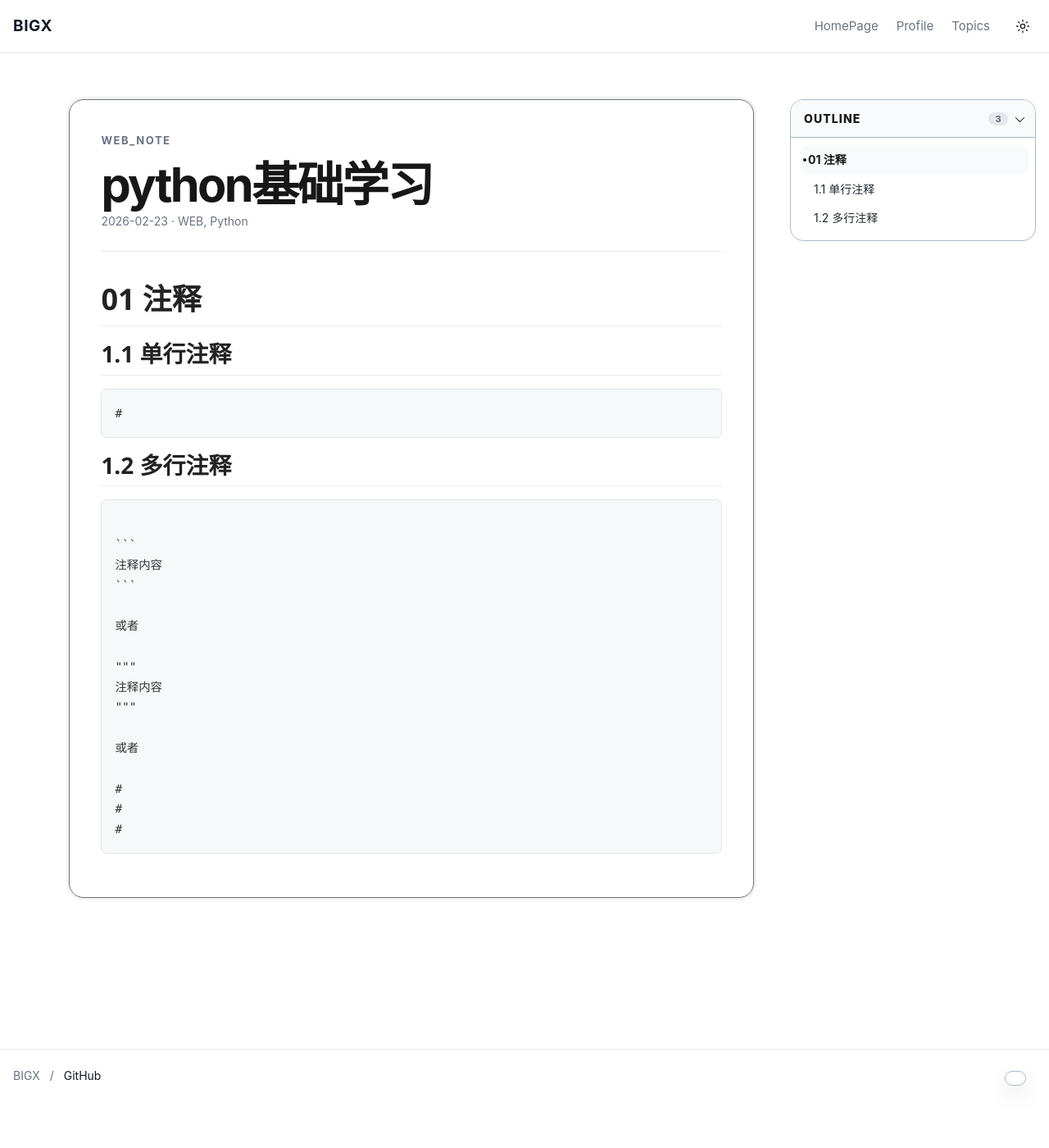
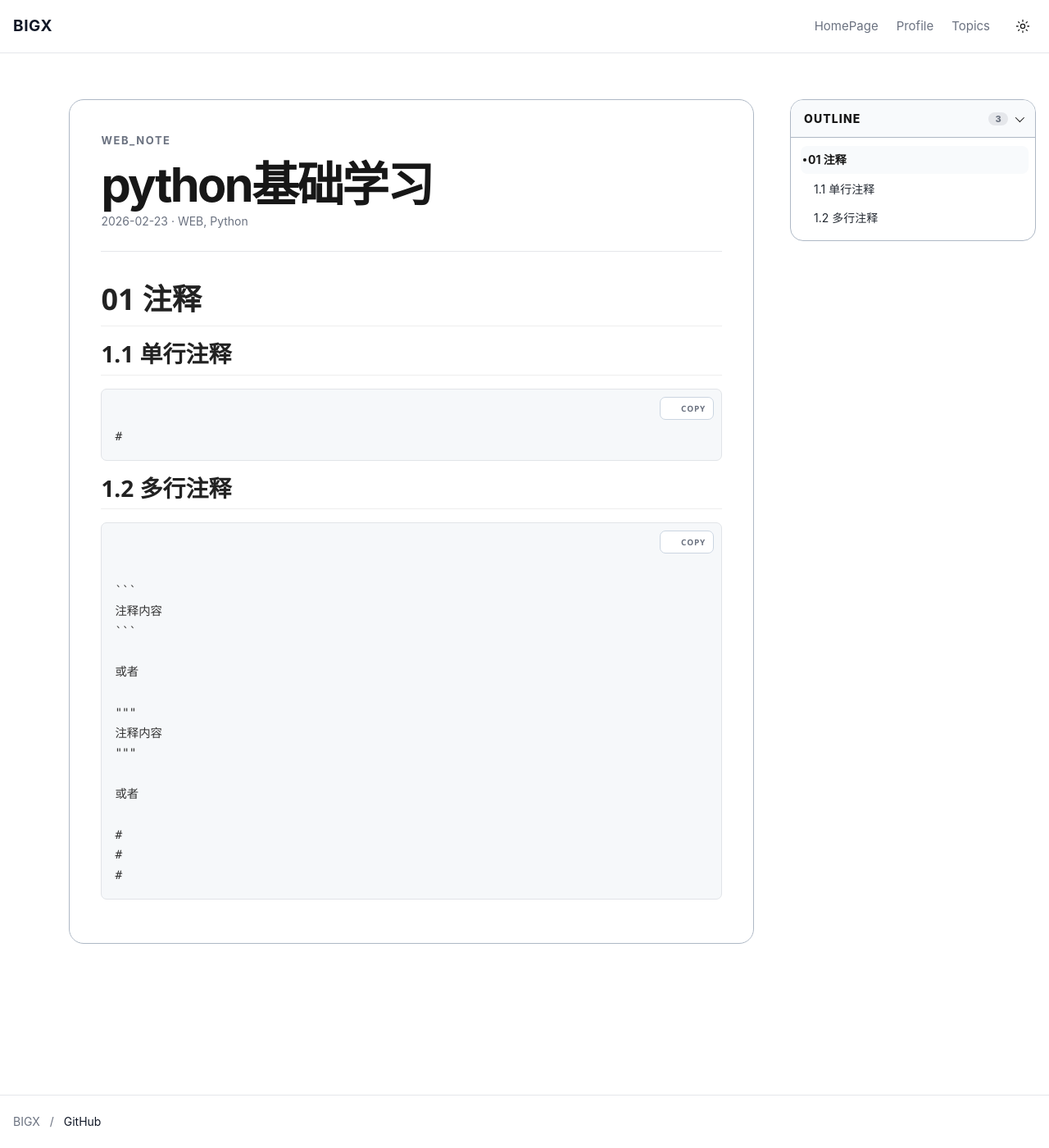
Before and after one commit to BIGX-bigx/BIGX-bigx.github.io, a Jekyll site: the page built from articles/Python/python基础学习.md, in a window 1280 px wide and 1400 px high. Shown: the whole window at 82% size. Built offline with Jekyll 4.4.1, drawn with Linux system fonts in a browser that asks for light colours.

Commit message:
Restore native scrolling and add code copy

```diff
--- a/_layouts/default.html
+++ b/_layouts/default.html
@@ -9,7 +9,7 @@
     <main class="container page-shell">
       {{ content }}
     </main>
-    <footer class="site-footer">
+    <footer class="site-footer{% if page.url == '/topics/' or page.url == '/profile/' %} site-footer-flush{% endif %}">
       <div class="container">
         <span>{{ site.title }}</span>
         <span class="footer-dot">/</span>
--- a/_layouts/post.html
+++ b/_layouts/post.html
@@ -33,7 +33,6 @@ layout: default
     <nav id="post-toc-list" aria-label="本页目录"></nav>
   </aside>
 </div>
-<div class="post-scroll-status" id="post-scroll-status" role="status" aria-live="polite"></div>
 
 <script>
   (function () {
@@ -42,9 +41,6 @@ layout: default
     var list = document.getElementById("post-toc-list");
     var toggle = document.getElementById("post-toc-toggle");
     var count = document.getElementById("post-toc-count");
-    var status = document.getElementById("post-scroll-status");
-    var postLayout = document.querySelector(".post-layout");
-    var desktop = window.matchMedia("(min-width: 901px)");
     if (!content || !toc || !list) return;
 
     var headings = Array.prototype.slice.call(content.querySelectorAll("h1, h2, h3"));
@@ -128,7 +111,7 @@ layout: default
       setActiveHeading(current.id);
     }
 
-    if (!desktop.matches) {
+    if (window.matchMedia("(max-width: 900px)").matches) {
       toggle.setAttribute("aria-expanded", "false");
       list.hidden = true;
     }
--- a/assets/css/style.css
+++ b/assets/css/style.css
@@ -423,7 +423,6 @@ a:hover {
   border: 1px solid var(--topic-line);
   border-radius: 18px;
   background: var(--surface);
-  transition: border-color 180ms ease, box-shadow 180ms ease;
 }
 
 .post-header h1 {
@@ -443,13 +442,6 @@ a:hover {
   border: 1px solid var(--topic-line);
   border-radius: 16px;
   background: color-mix(in srgb, var(--surface) 96%, transparent);
-  transition: border-color 180ms ease, box-shadow 180ms ease;
-}
-
-body[data-post-scroll-mode="article"] .post-layout .post,
-body[data-post-scroll-mode="outline"] .post-toc {
-  border-color: color-mix(in srgb, var(--text) 45%, var(--topic-line));
-  box-shadow: 0 0 0 3px color-mix(in srgb, var(--text) 5%, transparent);
 }
 
 .post-toc-toggle {
@@ -551,31 +543,6 @@ body[data-post-scroll-mode="outline"] .post-toc {
   }
 }
 
-.post-scroll-status {
-  position: fixed;
-  z-index: 30;
-  right: 28px;
-  bottom: 76px;
-  padding: 8px 12px;
-  border: 1px solid var(--topic-line);
-  border-radius: 999px;
-  background: color-mix(in srgb, var(--surface) 94%, transparent);
-  box-shadow: 0 10px 28px rgba(15, 23, 42, 0.1);
-  color: var(--text);
-  font-size: 11px;
-  font-weight: 800;
-  letter-spacing: 0.08em;
-  opacity: 0;
-  pointer-events: none;
-  transform: translateY(6px);
-  transition: opacity 180ms ease, transform 180ms ease;
-}
-
-.post-scroll-status.is-visible {
-  opacity: 1;
-  transform: translateY(0);
-}
-
 .post-toc .toc-h1 {
   font-weight: 700;
 }
@@ -715,6 +682,69 @@ body[data-post-scroll-mode="outline"] .post-toc {
   padding: 0;
   background: transparent;
   font-size: 14px;
+}
+
+.code-copy-shell {
+  position: relative;
+}
+
+.post-content .code-copy-shell > pre,
+.post-content .highlighter-rouge .highlight.code-copy-shell > pre {
+  padding-top: 46px;
+}
+
+.code-copy-button {
+  position: absolute;
+  top: 9px;
+  right: 9px;
+  z-index: 2;
+  display: inline-flex;
+  gap: 7px;
+  align-items: center;
+  min-width: 58px;
+  height: 28px;
+  justify-content: center;
+  padding: 0 9px;
+  border: 1px solid var(--line-strong);
+  border-radius: 7px;
+  background: color-mix(in srgb, var(--surface) 92%, transparent);
+  color: var(--muted);
+  font-family: inherit;
+  font-size: 10px;
+  font-weight: 800;
+  letter-spacing: 0.08em;
+  cursor: pointer;
+  transition: border-color 160ms ease, color 160ms ease, transform 160ms ease;
+}
+
+.code-copy-button:hover {
+  border-color: var(--text);
+  color: var(--text);
+}
+
+.code-copy-button::before {
+  width: 8px;
+  height: 4px;
+  border-bottom: 1.5px solid currentColor;
+  border-left: 1.5px solid currentColor;
+  content: "";
+  opacity: 0;
+  transform: rotate(-45deg) scale(0.4);
+  transition: opacity 160ms ease, transform 180ms cubic-bezier(0.2, 0.8, 0.2, 1.25);
+}
+
+.code-copy-button.is-copied {
+  border-color: #6b8f71;
+  color: #3f7048;
+}
+
+.code-copy-button.is-copied::before {
+  opacity: 1;
+  transform: rotate(-45deg) scale(1);
+}
+
+.post-content div.highlighter-rouge[class*="language-"]::before {
+  right: 78px;
 }
 
 .content blockquote {
@@ -1655,6 +1685,10 @@ body[data-post-scroll-mode="outline"] .post-toc {
   backdrop-filter: blur(12px);
   color: var(--muted);
   font-size: 14px;
+}
+
+.site-footer-flush {
+  bottom: 0;
 }
 
 .footer-dot {
@@ -1775,9 +1809,6 @@ body[data-post-scroll-mode="outline"] .post-toc {
     grid-row: 2;
   }
 
-  .post-scroll-status {
-    display: none;
-  }
 }
 
 @media (max-width: 760px) {
--- a/assets/js/site.js
+++ b/assets/js/site.js
@@ -77,6 +77,54 @@
     });
   }
 
+  function copyCode(text) {
+    if (navigator.clipboard && window.isSecureContext) {
+      return navigator.clipboard.writeText(text);
+    }
+
+    var textarea = document.createElement("textarea");
+    textarea.value = text;
+    textarea.setAttribute("readonly", "");
+    textarea.style.position = "fixed";
+    textarea.style.opacity = "0";
+    document.body.appendChild(textarea);
+    textarea.select();
+    var copied = document.execCommand("copy");
+    textarea.remove();
+    return copied ? Promise.resolve() : Promise.reject(new Error("Copy failed"));
+  }
+
+  document.querySelectorAll(".post-content pre").forEach(function (pre) {
+    var shell = pre.parentElement && pre.parentElement.classList.contains("highlight")
+      ? pre.parentElement
+      : null;
+
+    if (!shell) {
+      shell = document.createElement("div");
+      pre.parentNode.insertBefore(shell, pre);
+      shell.appendChild(pre);
+    }
+
+    shell.classList.add("code-copy-shell");
+    var button = document.createElement("button");
+    button.className = "code-copy-button";
+    button.type = "button";
+    button.textContent = "COPY";
+    button.setAttribute("aria-label", "Copy code");
+    button.addEventListener("click", function () {
+      var code = pre.querySelector("code");
+      copyCode(code ? code.textContent : pre.textContent).then(function () {
+        button.textContent = "COPIED";
+        button.classList.add("is-copied");
+        window.setTimeout(function () {
+          button.textContent = "COPY";
+          button.classList.remove("is-copied");
+        }, 1500);
+      });
+    });
+    shell.appendChild(button);
+  });
+
   var post = document.querySelector(".post-content");
   var progress = document.getElementById("reading-progress");
   if (!post || !progress) return;
```
Also changed, not shown: other parts of _layouts/post.html (+0 -40 lines).
